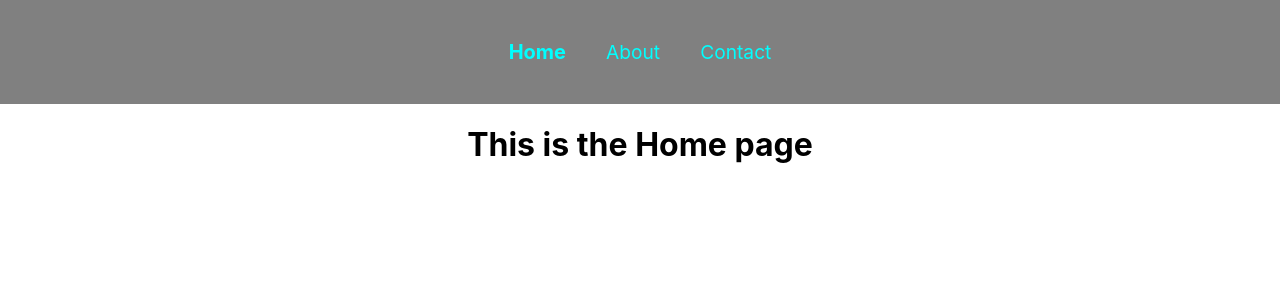
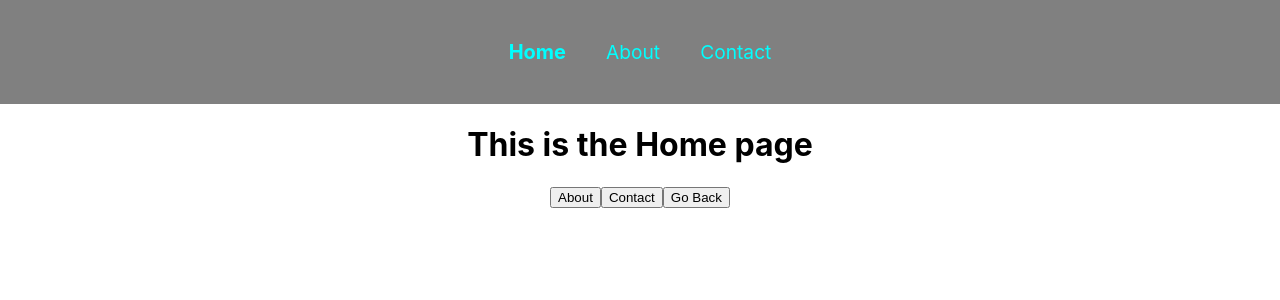
Before and after one commit to harshith1123/React-JS, a React (Create React App) app in the folder react-router/: page / in a window 1280 px wide. Shown: the top 300 px of the page. Built offline with nearby package versions, Linux system fonts and the light colour scheme.

Commit message:
Learned Navigating Programming invarious scenarios

```diff
--- a/react-router/src/App.js
+++ b/react-router/src/App.js
@@ -1,6 +1,6 @@
 import logo from './logo.svg';
 import './App.css';
-import { Route, Routes } from 'react-router-dom'
+import { Route, Routes, useNavigate } from 'react-router-dom'
 import Home from './Components/Home';
 import About from './Components/About';
 import Contact from './Components/Contact';
@@ -8,6 +8,26 @@ import Linking from './Components/Linking';
 import NavLinking from './Components/NavLinking';
 
 function App() {
+  const navigate = useNavigate();
+  // const navigateToAbout = ()=>{
+  //   navigate('/about');
+  // }
+
+  // Event Handling navigation in single function
+  // const navigateTo = (url) =>{
+  //   navigate(url);
+  // }
+
+  // Through Condition
+  const navigateTo = () =>{
+    const a = true;
+    if(a){
+      navigate('/about')
+    }
+    else{
+      navigate('/contact')
+    }
+  }
   return (
     <div className="App">
     {/* <Linking/> */}
@@ -17,6 +37,21 @@ function App() {
         <Route path= '/about' element={<About/>}/>
         <Route path = '/contact' element={<Contact/>}/>
       </Routes>
+      {/* <button type="submit" onClick={()=>navigate('/about') }>About</button> */}
+      {/* <button type="submit" onClick={()=>navigate('/contact') }>Contact</button> */}
+
+      {/* Using Event Handler Function */}
+      {/* <button type="submit" onClick={()=> navigateToAbout() }>About</button> */}
+{/*
+      <button type="submit" onClick={()=> navigateTo('/about') }>About</button>
+      <button type="submit" onClick={()=> navigateTo('/contact') }>Contact</button> */}
+
+
+      <button type="submit" onClick={()=> navigateTo('/about') }>About</button>
+      <button type="submit" onClick={()=> navigateTo('/contact') }>Contact</button>
+
+      {/* To Go Back */}
+      <button type="submit" onClick={()=> navigate(-1) }>Go Back</button>
     </div>
   );
 }
```
